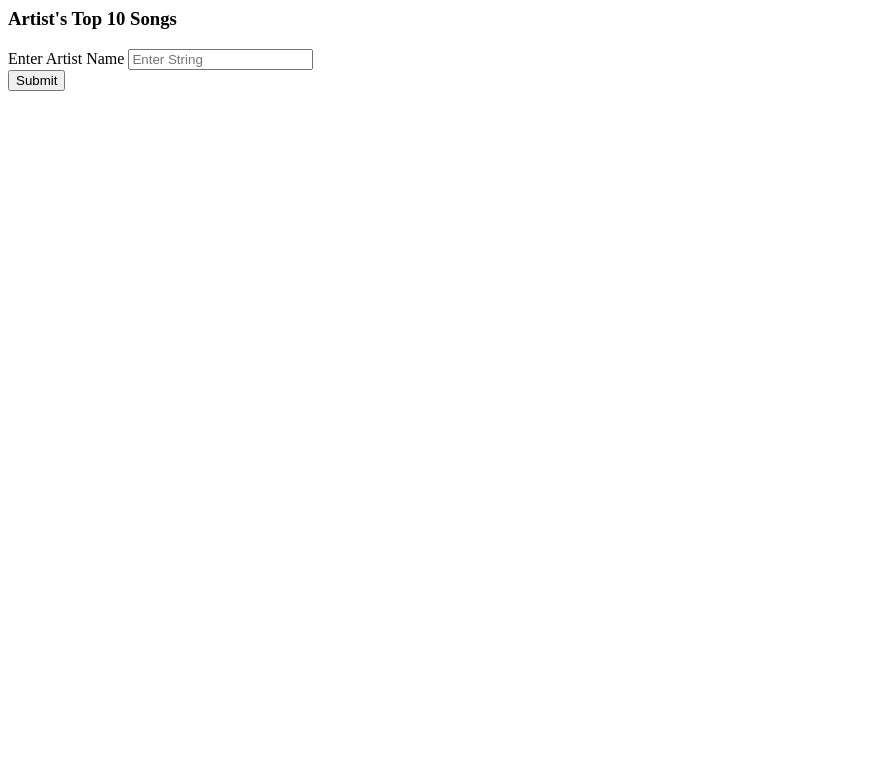
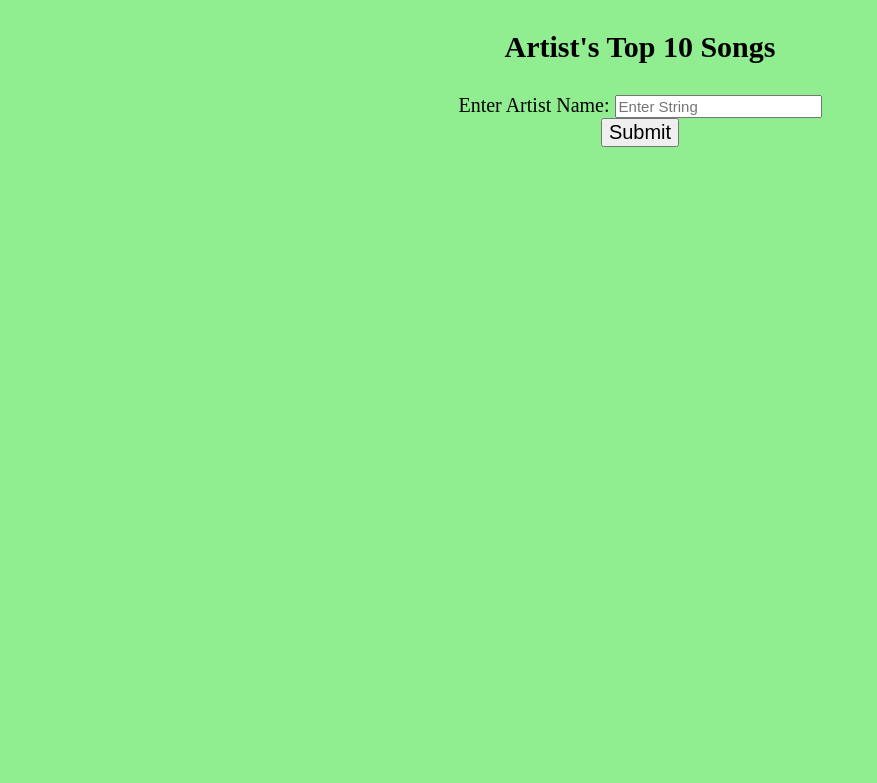
Before and after one commit to karltchakmakian/SpotifyApp, a Django app: page / in a window 1280 px wide. Shown: the top 783 px of the page, without its empty margins (0-877 px from the left). Run offline with Django 4.2, Linux system fonts and the light colour scheme.

Commit message:
SPOTIFY APP - SIMPLE GUI ADDED

```diff
--- a/Spotify API/SpotifyApp/SpotifyApp/settings.py
+++ b/Spotify API/SpotifyApp/SpotifyApp/settings.py
@@ -122,3 +122,5 @@ STATIC_URL = 'static/'
 # https://docs.djangoproject.com/en/4.2/ref/settings/#default-auto-field
 
 DEFAULT_AUTO_FIELD = 'django.db.models.BigAutoField'
+
+STATICFILES_DIRS = [BASE_DIR / "static"]
--- /dev/null
+++ b/Spotify API/SpotifyApp/myapp/static/style.css
@@ -0,0 +1,17 @@
+body {
+    background-color: lightgreen;
+  }
+h3{
+    text-align: center;
+    font-size:30px;
+}
+form{
+    text-align:center;
+    font-size:20px;
+}
+button{
+    font-size:20px;
+}
+input{
+    font-size:15px;
+}
--- a/Spotify API/SpotifyApp/myapp/templates/myapp/base.html
+++ b/Spotify API/SpotifyApp/myapp/templates/myapp/base.html
@@ -1,11 +1,18 @@
-<div class="container my-3">
+<!DOCTYPE html>
+<html>
+<head>
+    <link rel="stylesheet" href="static/style.css">
+    <div class="container my-3"></div>
+</head>
+
+
     <h3>
         Artist's Top 10 Songs
     </h3>
 
     <form method="post" action = "">{% csrf_token %}
         <div class="form-group">
-            <label for = "num">Enter Artist Name </label>
+            <label for = "num">Enter Artist Name: </label>
             <input type = "text" class = "form-control" id = "name" name = 'name' placeholder = "Enter String">
 
 
@@ -15,4 +22,7 @@
     </form>
 
 
+
 </div>
+
+</html>
```
Also changed, not shown: Spotify API/SpotifyApp/db.sqlite3.
